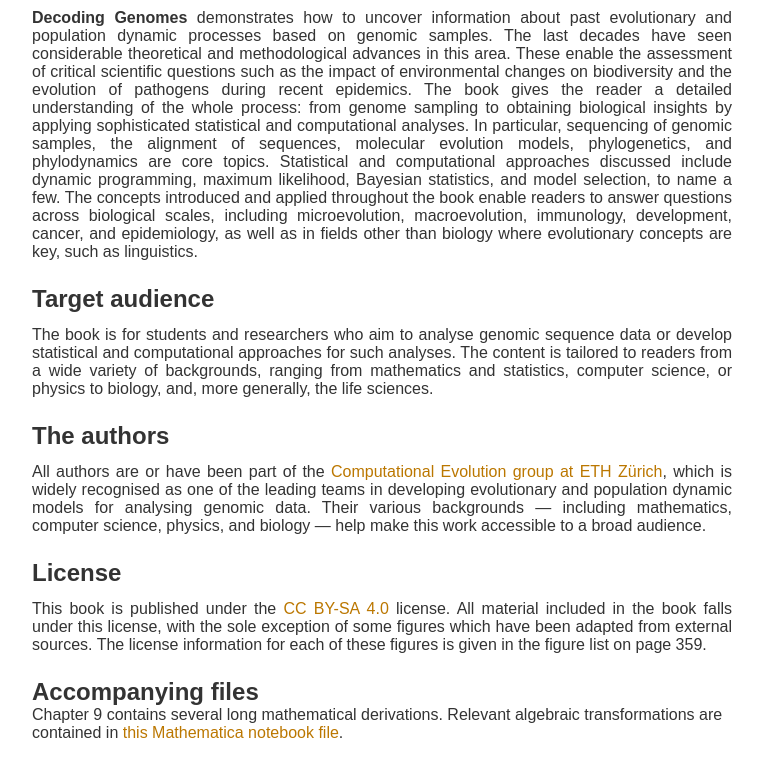
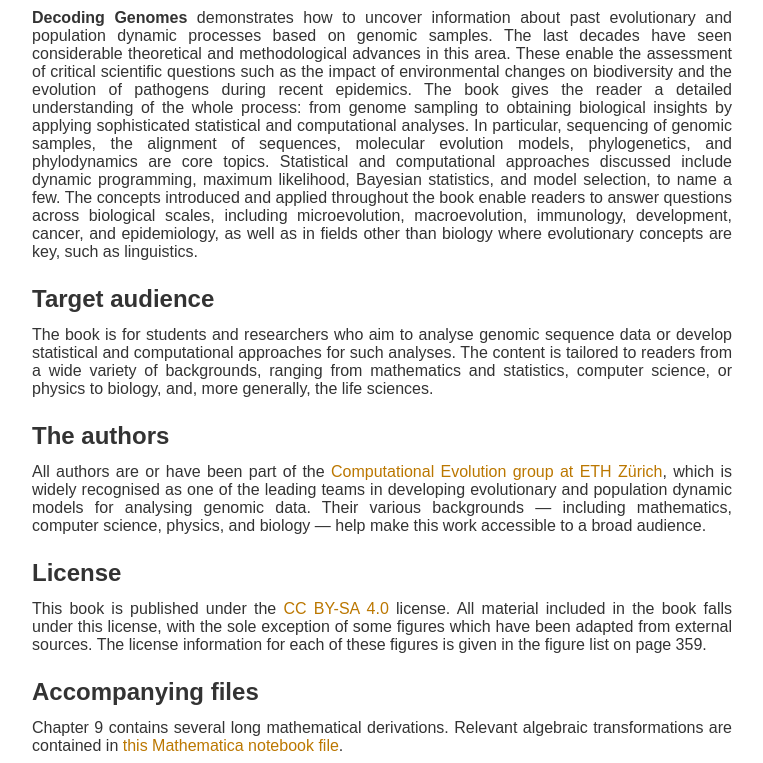
Before and after one commit to decodinggenomes/webpage, a plain HTML site: page index.html in a window 1280 px wide. Shown: the part 600-1363 px from the top of the page, without its empty margins (258-1021 px from the left). Drawn offline with Linux system fonts and the light colour scheme.

Commit message:
Added missing <p> tag.

```diff
--- a/index.html
+++ b/index.html
@@ -90,9 +90,10 @@
       of these figures is given in the figure list on page 359.</p>
 
     <h2>Accompanying files</h2>
-    Chapter 9 contains several long mathematical derivations. Relevant
-    algebraic transformations are contained in
-    <a href="https://github.com/decodinggenomes/webpage/releases/download/e1.0/Chapter09_Mathematica.nb">this Mathematica notebook file</a>.
+
+    <p> Chapter 9 contains several long mathematical derivations. Relevant
+      algebraic transformations are contained in
+      <a href="https://github.com/decodinggenomes/webpage/releases/download/e1.0/Chapter09_Mathematica.nb">this Mathematica notebook file</a>.</p>
 
     <h2>Errata and Feedback</h2>
 
```
